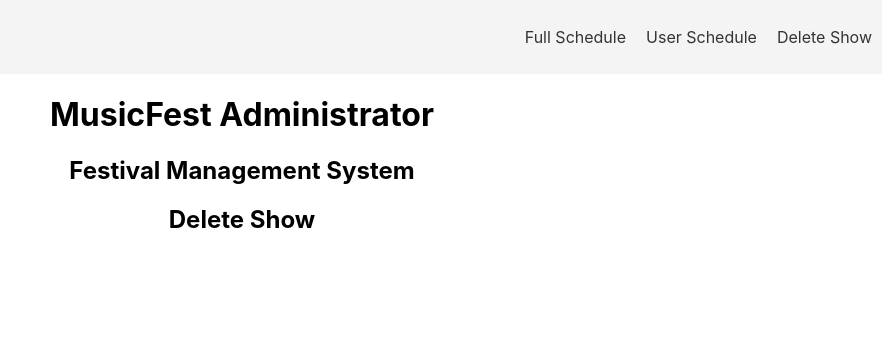
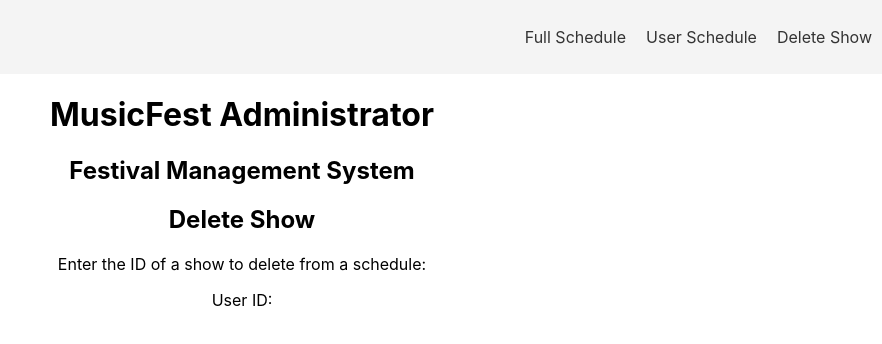
Before and after one commit to MiTOBrien/musicfest_administrator, a React (Create React App) app: page /deleteshow in a window 1280 px wide. Shown: the top 344 px of the page, without its empty margins (398-1280 px from the left). Built offline with nearby package versions, Linux system fonts and the light colour scheme.

Commit message:
Updates to how user schedule displays

```diff
--- a/src/DeleteShow/DeleteShow.jsx
+++ b/src/DeleteShow/DeleteShow.jsx
@@ -1,9 +1,25 @@
 import './DeleteShow.css'
+import { useState } from 'react';
 
 function DeleteShow() {
+  const [show, DeleteShow] = useState('');
+
+
+
   return (
     <>
       <h2>Delete Show</h2>
+      <p>Enter the ID of a show to delete from a schedule:</p>
+      <label htmlFor="userid">User ID:</label>
+      {/* <input type="text" id="userid" value={userId} onChange={(e) => setUserId(e.target.value)}></input>
+      <button onClick={ () => showToDelete()}>Submit</button>
+      <ul>
+      {userSchedule.map((show, index) => (
+          <li key={index}>
+            <strong>{show.title}</strong> - {show.date}
+          </li>
+        ))}
+      </ul> */}
     </>
   )
 }
--- a/src/UserSchedule/UserSchedule.jsx
+++ b/src/UserSchedule/UserSchedule.jsx
@@ -4,6 +4,7 @@ import { useState } from 'react';
 
 function UserSchedule() {
   const [userSchedule, setUserSchedule] = useState([]);
+  const [userName, setUserName] = useState('')
   const [userId, setUserId] = useState('');
   const [error, setError] = useState(null);
 
@@ -18,7 +19,8 @@ function UserSchedule() {
     })
     .then(data => {
       console.log(data)
-      setUserSchedule(data)
+      setUserName(data.user_name)
+      setUserSchedule(data.schedules)
     })
     .catch(error => setError("Failed to retrieve user schedule."))
   }
@@ -32,6 +34,7 @@ function UserSchedule() {
       <label htmlFor="userid">User ID:</label>
       <input type="text" id="userid" value={userId} onChange={(e) => setUserId(e.target.value)}></input>
       <button onClick={ () => getUserSchedule()}>Submit</button>
+      {userName && <h3>Schedule for {userName}</h3>}
       <ul>
       {userSchedule.map((show, index) => (
           <li key={index}>
```
